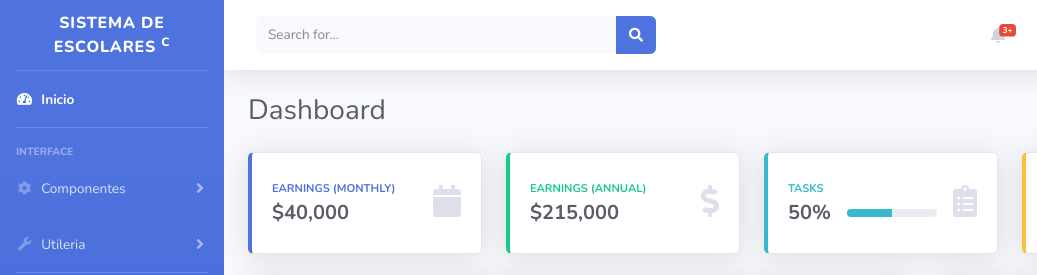
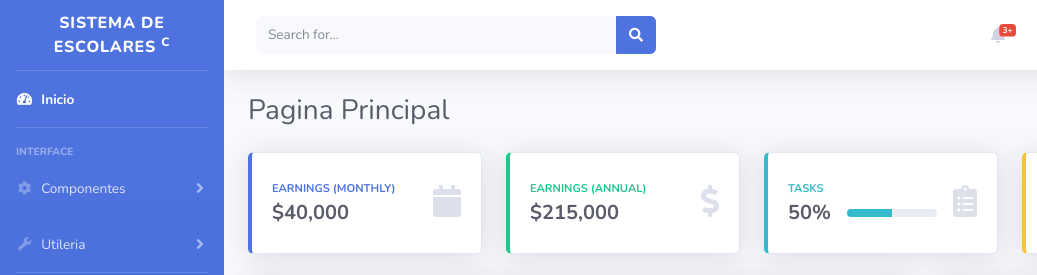
Before and after one commit to joseaoc007/curso_GitGithub, a website with bundled scripts: page index.html in a window 1280 px wide. Shown: the top 275 px of the page, 0-1037 px from the left. Built offline with nearby package versions, Linux system fonts and the light colour scheme.

```diff
--- a/index.html
+++ b/index.html
@@ -365,7 +365,7 @@
 
                     <!-- Page Heading -->
                     <div class="d-sm-flex align-items-center justify-content-between mb-4">
-                        <h1 class="h3 mb-0 text-gray-800">Dashboard</h1>
+                        <h1 class="h3 mb-0 text-gray-800">Pagina Principal</h1>
                         <a href="#" class="d-none d-sm-inline-block btn btn-sm btn-primary shadow-sm"><i
                                 class="fas fa-download fa-sm text-white-50"></i> Generate Report</a>
                     </div>
```
Also changed, not shown: 1 other file.
